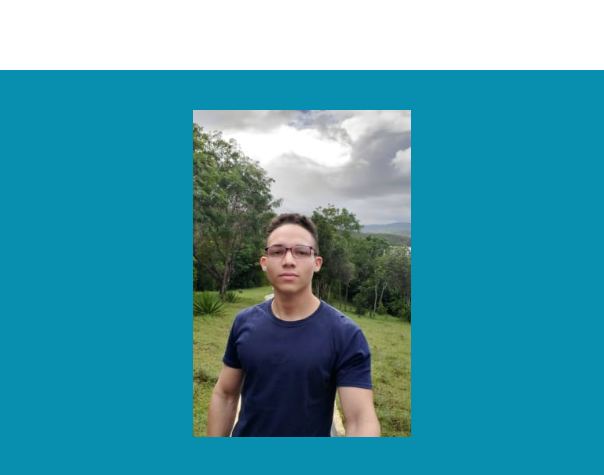
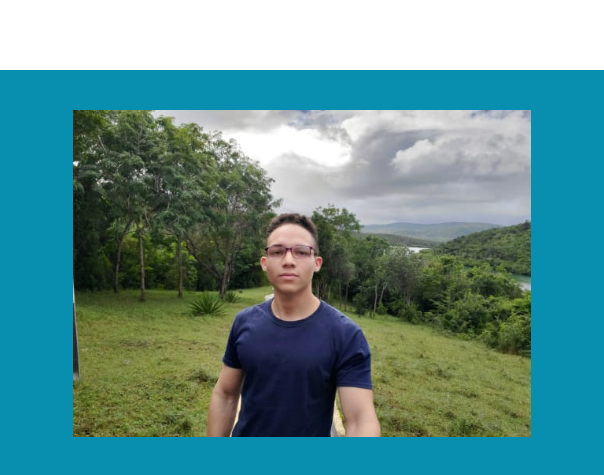
Before and after one commit to MCurb/homepage-TOP-project, a website built with webpack: page src/template.html in a window 1280 px wide. Shown: the part 2123-2598 px from the top of the page, 676-1280 px from the left. Built offline with nearby package versions, Linux system fonts and the light colour scheme; a web font is replaced by a local one.

Commit message:
fix: change aspect ratio of footer image to auto

```diff
--- a/src/styles.css
+++ b/src/styles.css
@@ -430,6 +430,6 @@ p.bigger-font {
 
   .contact-img-container img {
     /* aspect-ratio: 3 / 2; */
-    /* aspect-ratio: auto; */
+    aspect-ratio: auto;
   }
 }
```
